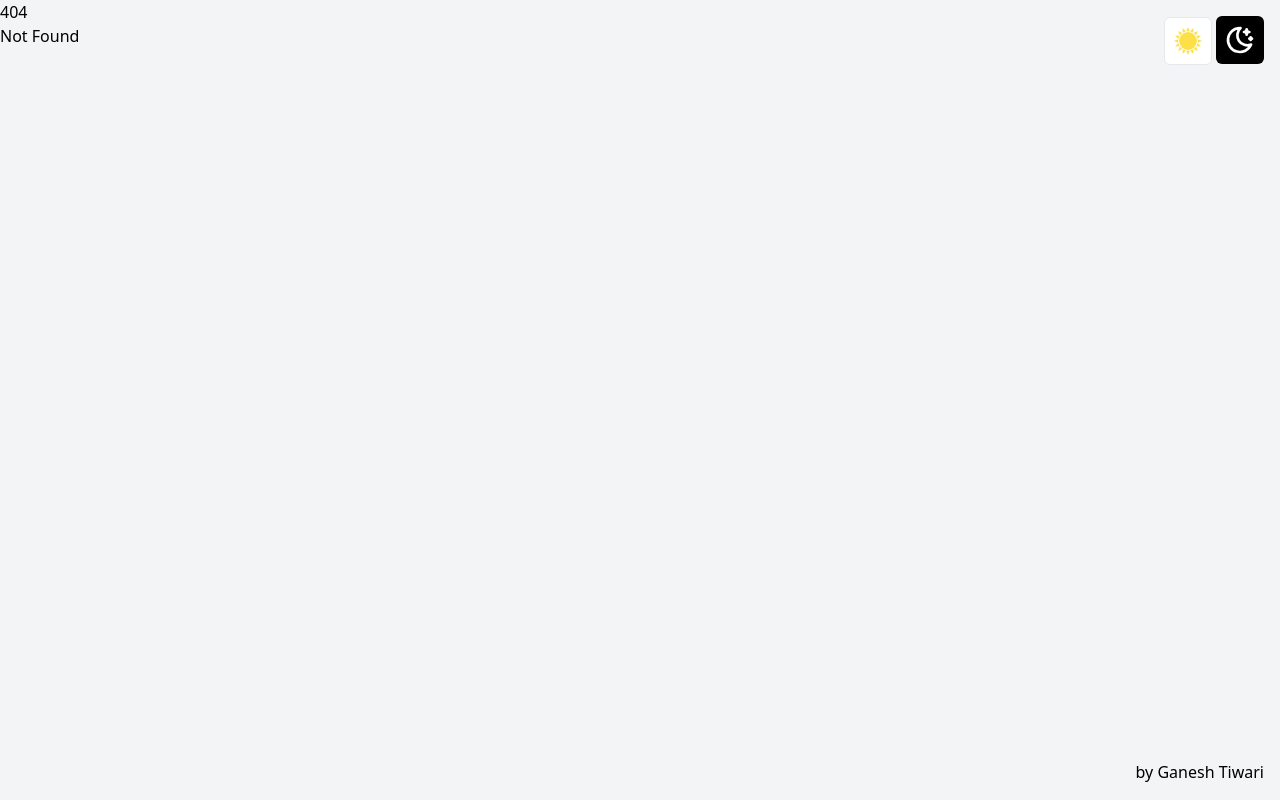
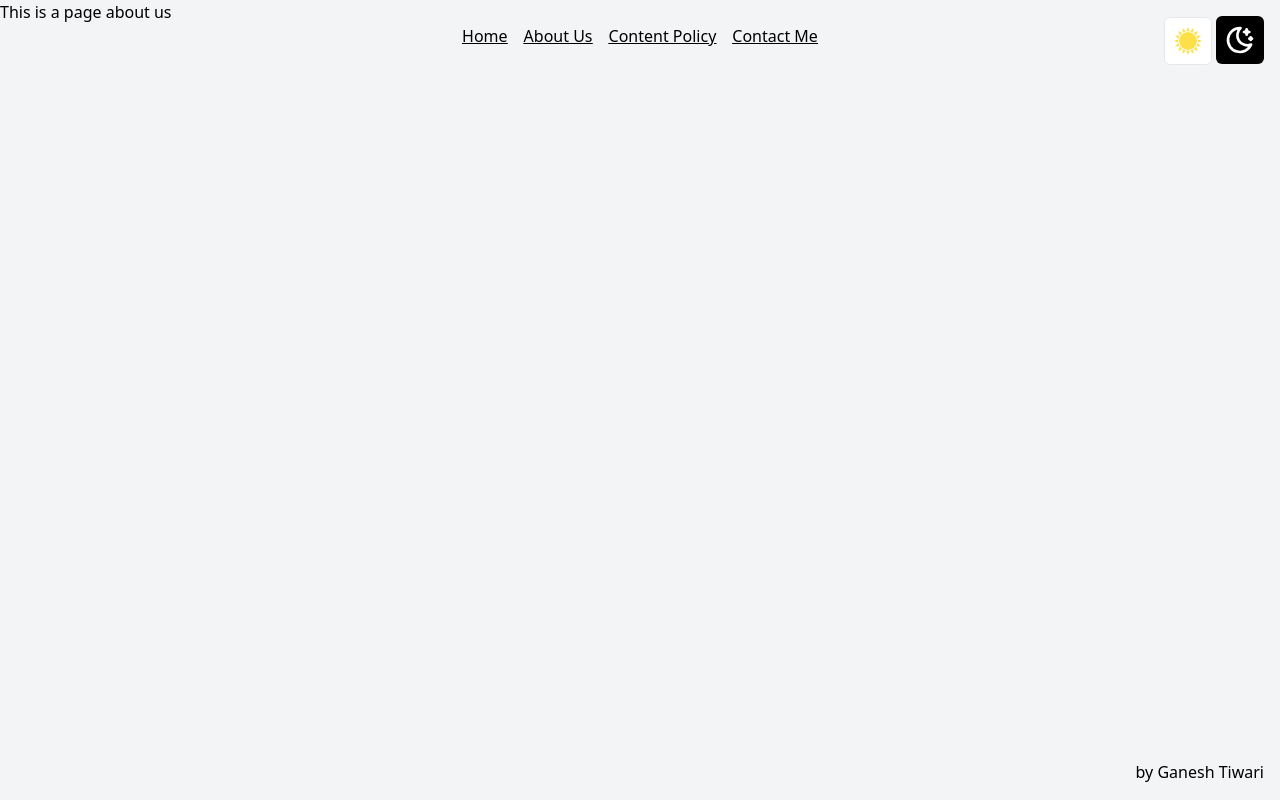
Before and after one commit to gat786/devops-stuff, a SvelteKit app: page /about-us in a window 1280 px wide. Before the commit this address had no page. Built offline with nearby package versions, Linux system fonts and the light colour scheme.

Commit message:
feat: added footer and pages other pages

```diff
--- /dev/null
+++ b/src/components/footer.svelte
@@ -0,0 +1,6 @@
+<div class="flex flex-row items-center gap-4 underline">
+  <a class="hover:text-orange-400" href="/">Home</a>
+  <a class="hover:text-orange-400" href="/about-us">About Us</a>
+  <a class="hover:text-orange-400" href="/content-policy">Content Policy</a>
+  <a class="hover:text-orange-400" href="/contact">Contact Me</a>
+</div>
--- a/src/routes/+layout.svelte
+++ b/src/routes/+layout.svelte
@@ -1,6 +1,7 @@
 <script>
 	import "../app.css";
 	import ThemeSwitch from "../components/theme-switch.svelte";
+	import Footer from "../components/footer.svelte";
 </script>
 
 <div>
@@ -12,3 +13,6 @@
 		by Ganesh Tiwari
 	</div>
 </div>
+<div class="flex flex-col items-center">
+	<Footer/>
+</div>
--- /dev/null
+++ b/src/routes/about-us/+page.svelte
@@ -0,0 +1,3 @@
+<h1>
+  This is a page about us
+</h1>
--- /dev/null
+++ b/src/routes/contact/+page.svelte
@@ -0,0 +1,3 @@
+<h1>
+  This is contact us page
+</h1>
--- /dev/null
+++ b/src/routes/content-policy/+page.svelte
@@ -0,0 +1,3 @@
+<h1>
+  This is content policy page
+</h1>
```
Also changed, not shown: static/blogs/gcp-vpc-sc/understanding-vpc-sc.md (+1 -1 lines).
